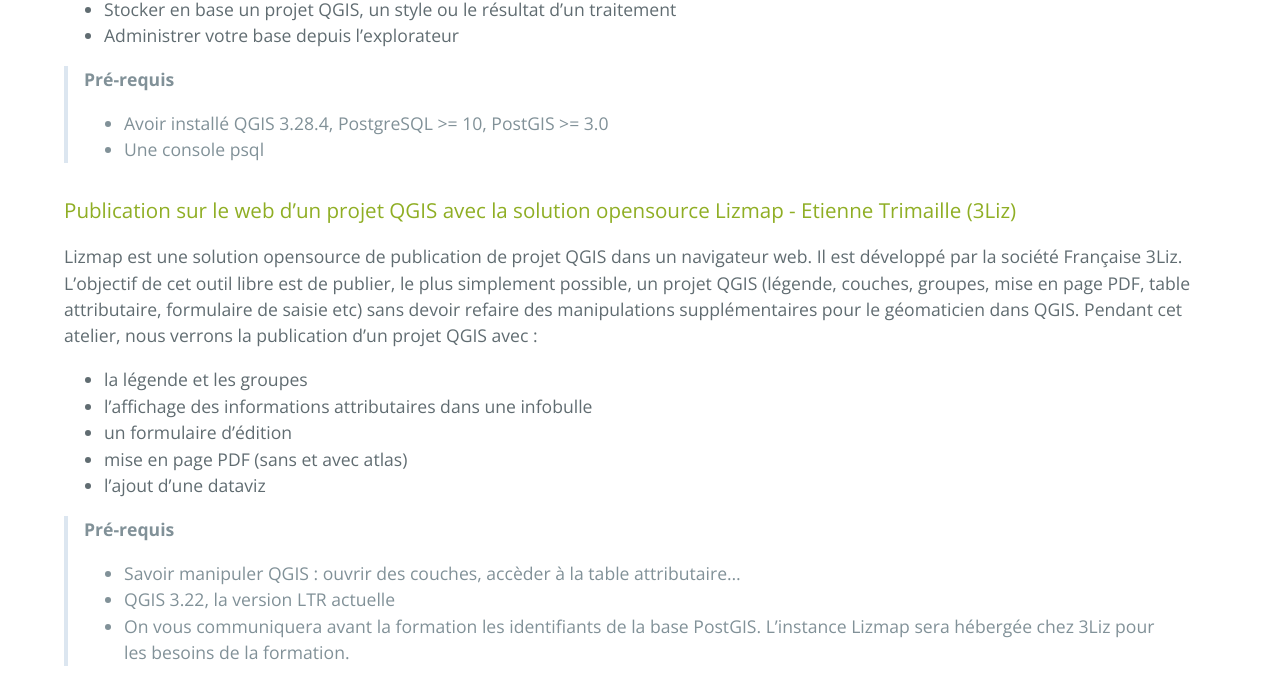
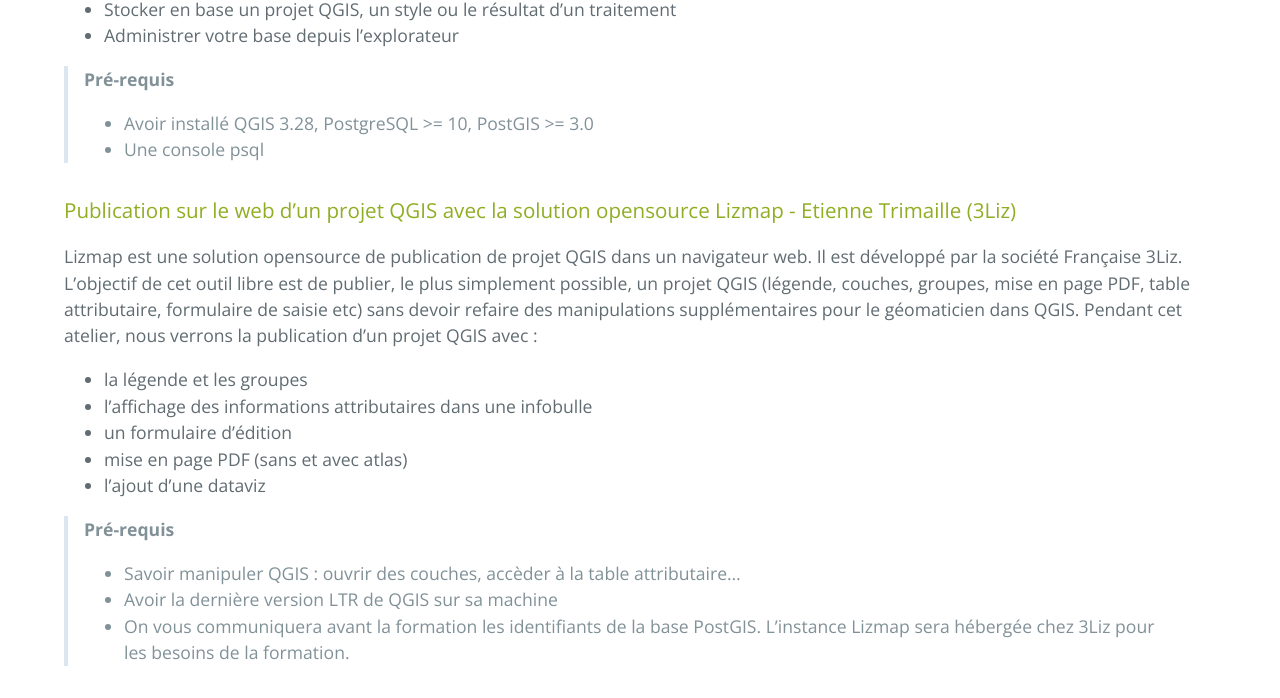
Before and after one commit to OSGeo-fr/QGIS-conf-fr-website, a Jekyll site: the page built from z20_programme.md, in a window 1280 px wide and 1400 px high, scrolled down 3066 px. Shown: the part 149-847 px from the top of the window. Built offline with Jekyll 4.4.1, drawn with Linux system fonts in a browser that asks for light colours; some of the changed text lies outside the part shown.

Commit message:
Un peu de nettoyage

```diff
--- a/z20_programme.md
+++ b/z20_programme.md
@@ -172,7 +172,7 @@ Cet atelier présentera un ensemble de fonctionnalités à connaître pour const
 
 > **Pré-requis**
 >
-> * Avoir installé QGIS 3.28.4, PostgreSQL >= 10, PostGIS >= 3.0
+> * Avoir installé QGIS 3.28, PostgreSQL >= 10, PostGIS >= 3.0
 > * Une console psql
 
 ### Publication sur le web d’un projet QGIS avec la solution opensource Lizmap - Etienne Trimaille (3Liz)
@@ -188,9 +188,8 @@ Lizmap est une solution opensource de publication de projet QGIS dans un navigat
 > **Pré-requis**
 >
 > * Savoir manipuler QGIS : ouvrir des couches, accèder à la table attributaire...
-> * QGIS 3.22, la version LTR actuelle
+> * Avoir la dernière version LTR de QGIS sur sa machine
 > * On vous communiquera avant la formation les identifiants de la base PostGIS. L'instance Lizmap sera hébergée chez 3Liz pour les besoins de la formation.
-
 
 ### Création de tableaux de bord dynamiques dans QGIS - Robin Bonnefoy et Émilie Algans (FREDON Occitanie)
 
@@ -250,7 +249,6 @@ On privilégie dans cet exemple l'utilisation d'expressions dans QGIS pour la ma
 >
 > * Maîtrise des outils de base de QGIS
 > * Intérêt pour les configurations avancées
-
 
 ### Présentation de la stack Mergin Maps - Julien Waddle (Camptocamp)
 
@@ -274,7 +272,7 @@ Venez découvrir l’outil Atlas de QGIS au travers d’un exemple / un modèle
 >
 > * Avoir son ordinateur (peu importe le système d'exploitation) avec une version de QGIS 3 minimum installée.
 > * Pas d'extensions à installer.
-> * Avoir une connaissance rudimentaire de l’interface de QGIS et de son « composeur d’impression » / « layout manager ».
+> * Avoir une connaissance rudimentaire de l’interface de QGIS et de son « gestionnaire de mise en page ».
 > * Connaître les bases du langage SQL peut aider mais n'est pas obligatoire.
 > * Les étudiants sont bienvenus à cet atelier !
 
```
Also changed, not shown: other parts of z20_programme.md (+2 -2 lines).
